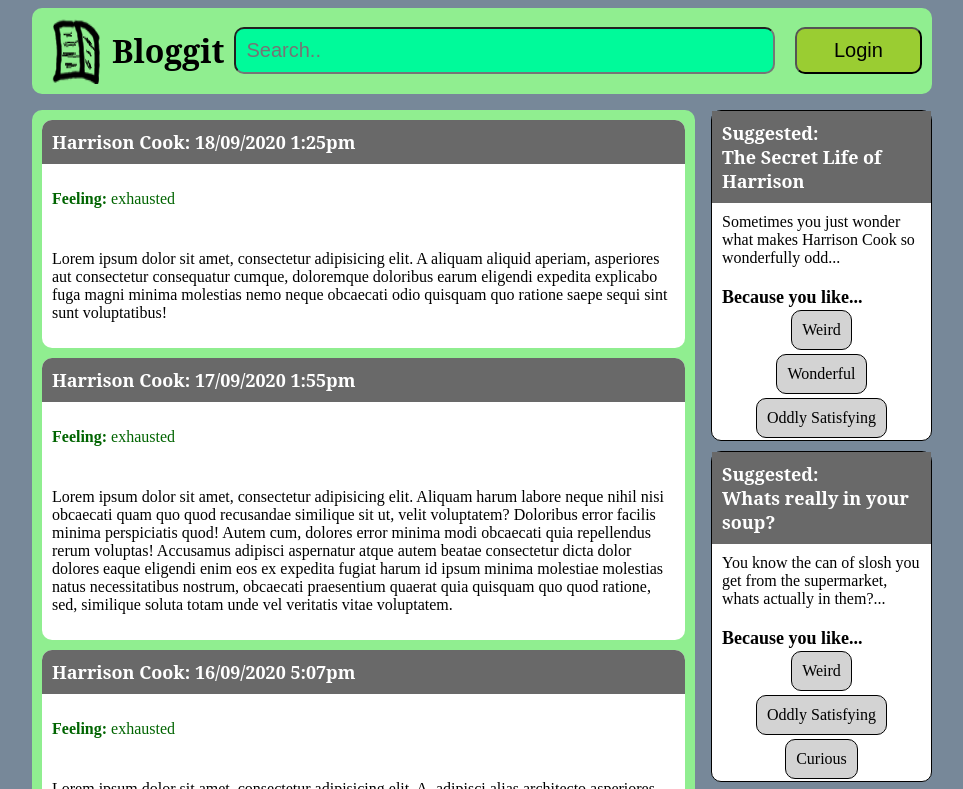
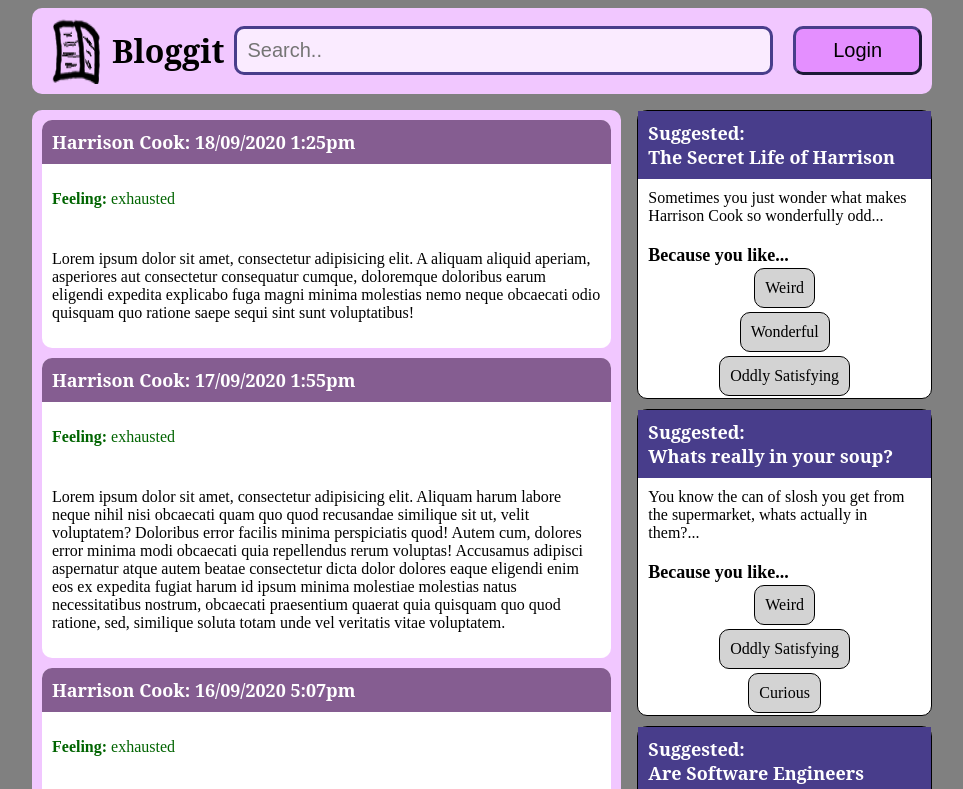
Before and after one commit to HonsonCooky/Bloggit, a plain HTML site: page index.html in a window 1280 px wide. Shown: the top 789 px of the page, without its empty margins (158-1121 px from the left). Drawn offline with Linux system fonts and the light colour scheme.

Commit message:
Changes color scheme from green to purple

```diff
--- a/css/body.css
+++ b/css/body.css
@@ -1,12 +1,12 @@
 body {
-    background-color: lightslategray;
+    background-color: grey;
     display: grid;
     place-items: center;
 }
 
 body .body {
     display: grid;
-    grid-template: auto auto/3fr 1fr;
+    grid-template: auto auto/2fr 1fr;
     grid-gap: 1em;
     grid-template-areas: "hd hd" "main sidebar";
     width: clamp(300px, 75%, 900px);
--- a/css/header.css
+++ b/css/header.css
@@ -1,5 +1,5 @@
 .header {
-    background-color: lightgreen;
+    background-color: #f1c7ff;
     grid-area: hd;
     display: flex;
     flex-wrap: wrap;
@@ -19,8 +19,11 @@
     padding: 10px;
     margin: 10px;
     font-size: 20px;
-    background-color: mediumspringgreen;
+    background-color: #faebff;
     border-radius: 10px;
+    border-width: 3px;
+    border-color: darkslateblue;
+    border-style: solid;
 }
 
 .header button {
@@ -28,8 +31,10 @@
     padding: 10px;
     margin: 10px;
     font-size: 20px;
-    background-color: yellowgreen;
+    background-color: #e48fff;
     border-radius: 10px;
+    border-width: 3px;
+    border-color: darkslateblue;
     text-align: center;
     width: auto;
 }
--- a/css/main.css
+++ b/css/main.css
@@ -1,5 +1,5 @@
 .main {
-    background-color: lightgreen;
+    background-color: #f1c7ff;
     grid-area: main;
     border-radius: 10px;
 }
@@ -15,7 +15,7 @@
 
 .main .example-post header {
     padding: 10px;
-    background-color: dimgrey;
+    background-color: #855d91;
     border-radius: 10px 10px 0px 0px;
     border-color: black;
     color: white;
--- a/css/sidebar.css
+++ b/css/sidebar.css
@@ -19,7 +19,7 @@
 
 .sidebar .sidebar-suggestion header {
     padding: 10px;
-    background-color: dimgrey;
+    background-color: darkslateblue;
     color: white;
     font-weight: bold;
     font-size: large;
```
